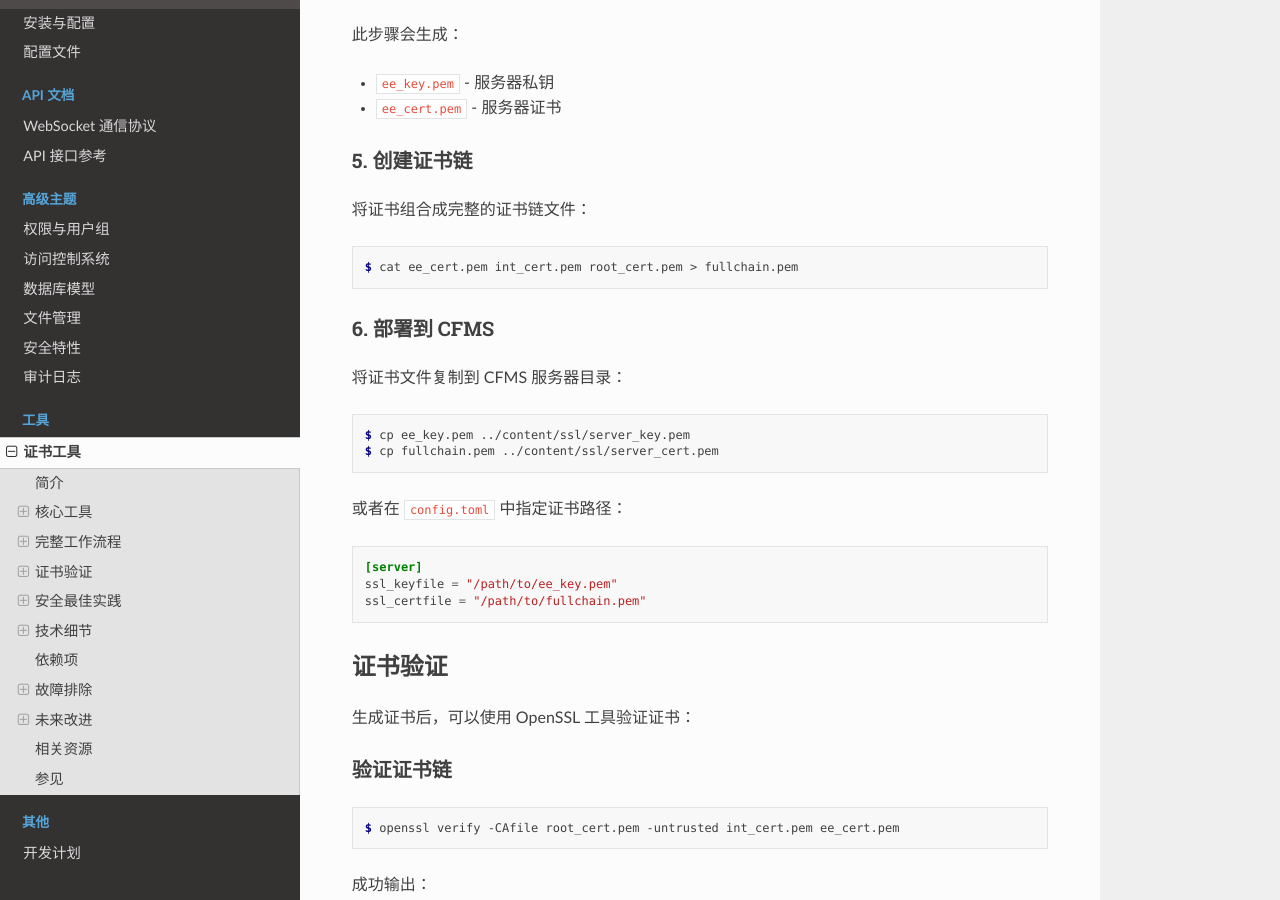
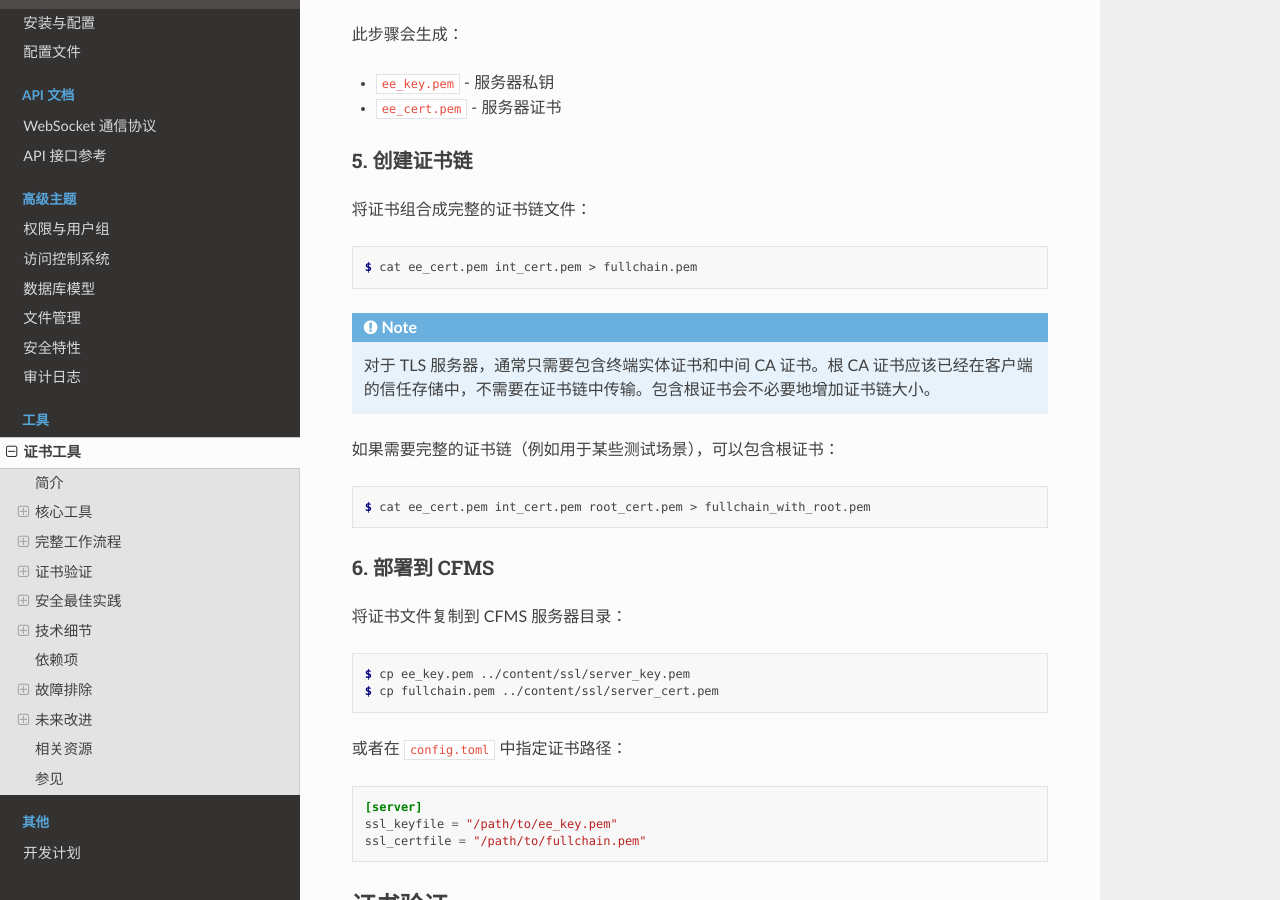
Before and after one commit to Creeper19472/cfms_server_doc, a Sphinx documentation site: the page built from docs/source/certtools.rst, in a window 1280 px wide and 900 px high, scrolled down 7104 px. Built offline with Sphinx 7.4.7 and the Read the Docs theme 3.1.0, drawn with Linux system fonts in a browser that asks for light colours.

Commit message:
Fix certificate chain recommendation to exclude root cert
Co-authored-by: Creeper19472 <38857196+Creeper19472@users.noreply.github.com>

```diff
--- a/docs/source/certtools.rst
+++ b/docs/source/certtools.rst
@@ -299,7 +299,17 @@ pem2der.py - PEM 转 DER 格式
 
 .. code-block:: console
 
-   $ cat ee_cert.pem int_cert.pem root_cert.pem > fullchain.pem
+   $ cat ee_cert.pem int_cert.pem > fullchain.pem
+
+.. note::
+
+   对于 TLS 服务器，通常只需要包含终端实体证书和中间 CA 证书。根 CA 证书应该已经在客户端的信任存储中，不需要在证书链中传输。包含根证书会不必要地增加证书链大小。
+
+如果需要完整的证书链（例如用于某些测试场景），可以包含根证书：
+
+.. code-block:: console
+
+   $ cat ee_cert.pem int_cert.pem root_cert.pem > fullchain_with_root.pem
 
 6. 部署到 CFMS
 ^^^^^^^^^^^^^^
```
